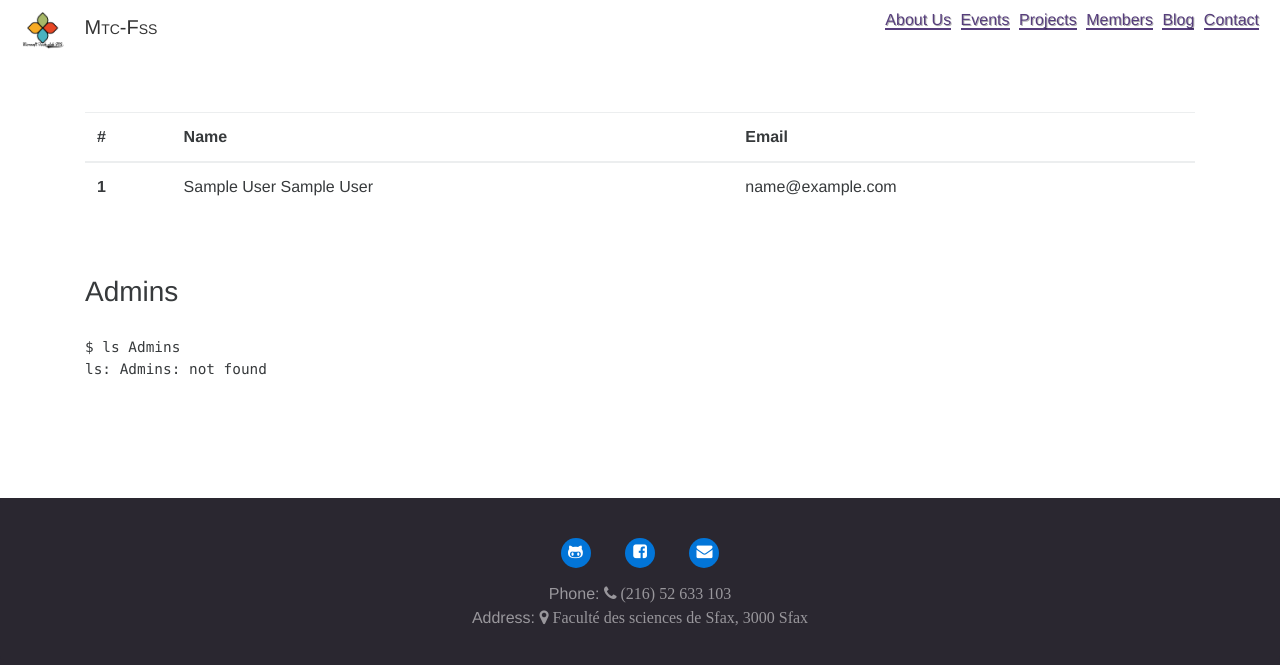
After one commit to fssotc/fssotc.tik.tn, a Django app: page /members in a window 1280 px wide. The commit adds this page. Shown: the top 665 px of the page. Run offline with Django 3.2, Linux system fonts and the light colour scheme; tables that the repository leaves empty hold one stand-in row (values such as "Sample post"); parts of the project's set-up code (start-up, migrations or seed data) failed here and were passed over; some libraries are stand-ins or nearby versions.

Commit message:
add members ListView page update style

```diff
--- a/blog/templates/blog/index.html
+++ b/blog/templates/blog/index.html
@@ -6,12 +6,14 @@
 <script src="https://cdn.rawgit.com/google/code-prettify/master/loader/run_prettify.js?autoload=true&skin=default"></script>
 {% endblock %}
 {% block content_section %}
-<section class="container">
+<nav class="container">
     <ol class="breadcrumb">
         <li><a href="/">Home</a>
         </li>
         <li class="active">Blog</li>
     </ol>
+</nav>
+<section class="container">
     {% for post in post_list %}
     <article>
 
--- a/blog/templates/blog/post.html
+++ b/blog/templates/blog/post.html
@@ -6,7 +6,7 @@
 <script src="https://cdn.rawgit.com/google/code-prettify/master/loader/run_prettify.js?autoload=true&skin=default"></script>
 {% endblock %}
 {% block content_section %}
-<section class="container">
+<nav class="container">
     <ol class="breadcrumb">
         <li><a href="/">Home</a>
         </li>
@@ -14,6 +14,8 @@
         </li>
         <li class="active">{{ post.title }}</li>
     </ol>
+</nav>
+<section class="container">
     <article>
 
         <article class="container-fluid">
--- a/website/static/website/css/style.css
+++ b/website/static/website/css/style.css
@@ -50,9 +50,15 @@ header .navbar-brand {
 section {
     margin-bottom: 50px;
 }
-#members {
+#articale > section:last-child {
     margin-bottom: 0;
     padding-bottom: 80px;
+}
+#articale > section:first-of-type {
+      margin-top: 50px;
+}
+#about {
+  margin-top: 0 !important;
 }
 #about {
     background: #6F5499;
--- a/website/templates/website/index.html
+++ b/website/templates/website/index.html
@@ -45,8 +45,4 @@
             <h4>Projects<a href="https://github.com/mtcfss" class="pull-xs-right"><small class="text-muted">more »</small></a></h4>
             <p>Coming soon...</p>
         </section>
-        <section id="members" class="container">
-            <h4>Members<a href="https://github.com/orgs/MTCFss/people" class="pull-xs-right"><small class="text-muted">more »</small></a></h4>
-            <p>Come back later!</p>
-    </section>
 {% endblock %}
--- a/website/templates/website/layout.html
+++ b/website/templates/website/layout.html
@@ -30,7 +30,9 @@
                 </li>
                 <li><a href="/#projects" class="navbar-link">Projects</a>
                 </li>
-                <li><a href="/#members" class="navbar-link">Members</a>
+                <li><a href="/members" class="navbar-link">Members</a>
+                </li>
+                <li><a href="/blog" class="navbar-link">Blog</a>
                 </li>
                 <li><a href="#contact" class="navbar-link">Contact</a>
                 </li>
--- /dev/null
+++ b/website/templates/website/members.html
@@ -0,0 +1,31 @@
+{% extends 'website/layout.html' %}
+{% block pagetitle %}MTCFSS Members{% endblock %}
+{% block content_section %}
+<section class="container">
+  <table class="table table-hover">
+    <thead>
+      <tr>
+        <th>#</th>
+        <th>Name</th>
+        <th>Email</th>
+      </tr>
+    </thead>
+    <tbody>
+      {% for member in member_list %}
+      <tr>
+      	<th scope="row">{{ forloop.counter }}</th>
+        <td class="text-capitalize">{{ member.name }} {{ member.family_name}}</td>
+        <td>{{ member.email}}</td>
+      </tr>
+      {% endfor %}
+    </tbody>
+  </table>
+</section>
+<section class="container">
+	<h3>Admins</h3>
+	<pre class="lang-sh"><code class="language-sh" lang="sh">
+$ ls Admins
+ls: Admins: not found
+	</code></pre>
+</section>
+{%endblock %}
--- a/website/urls.py
+++ b/website/urls.py
@@ -1,3 +1,7 @@
+from django.conf.urls import url, include
+from .views import MemberList
+
 app_name = 'website'
 urlpatterns = [
+    url(r'members/?$', MemberList.as_view(), name='members'),
 ]
--- a/website/views.py
+++ b/website/views.py
@@ -1,3 +1,4 @@
+from django.views.generic import DetailView, ListView
 from django.shortcuts import render
 from db.models import Event, Member
 
@@ -9,3 +10,8 @@ def index(request):
     return render(request, 'website/index.html', {
         'events': events
     })
+
+class MemberList(ListView):
+    model = Member
+    template_name = 'website/members.html'
+    ordering = ['name', 'family_name']
```
